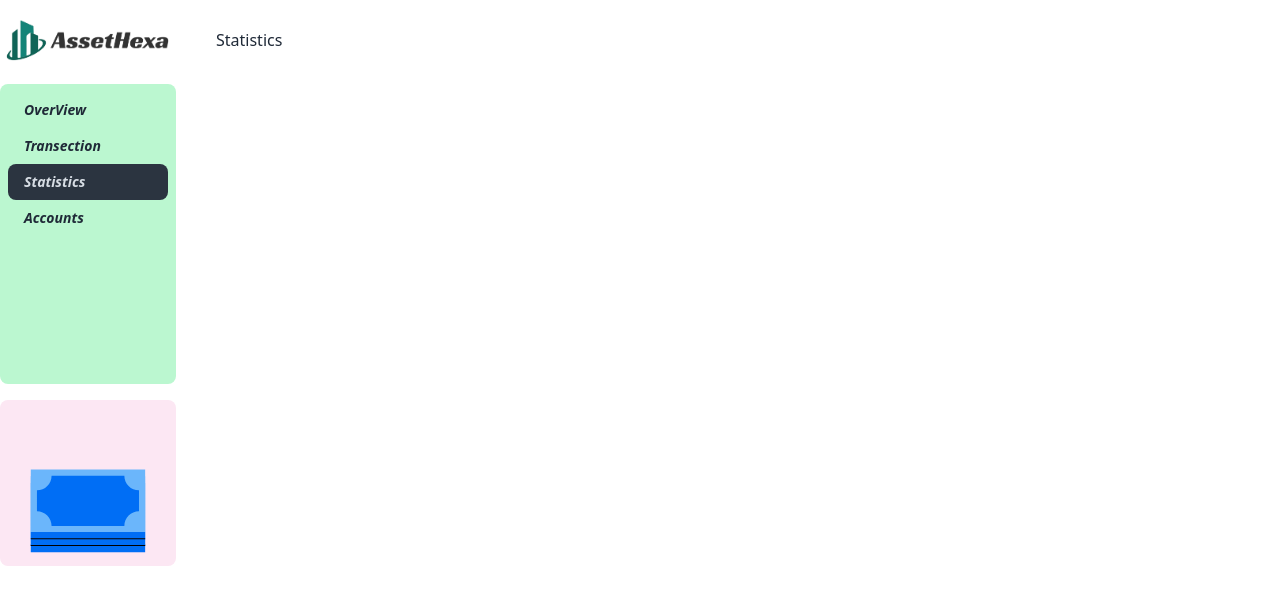
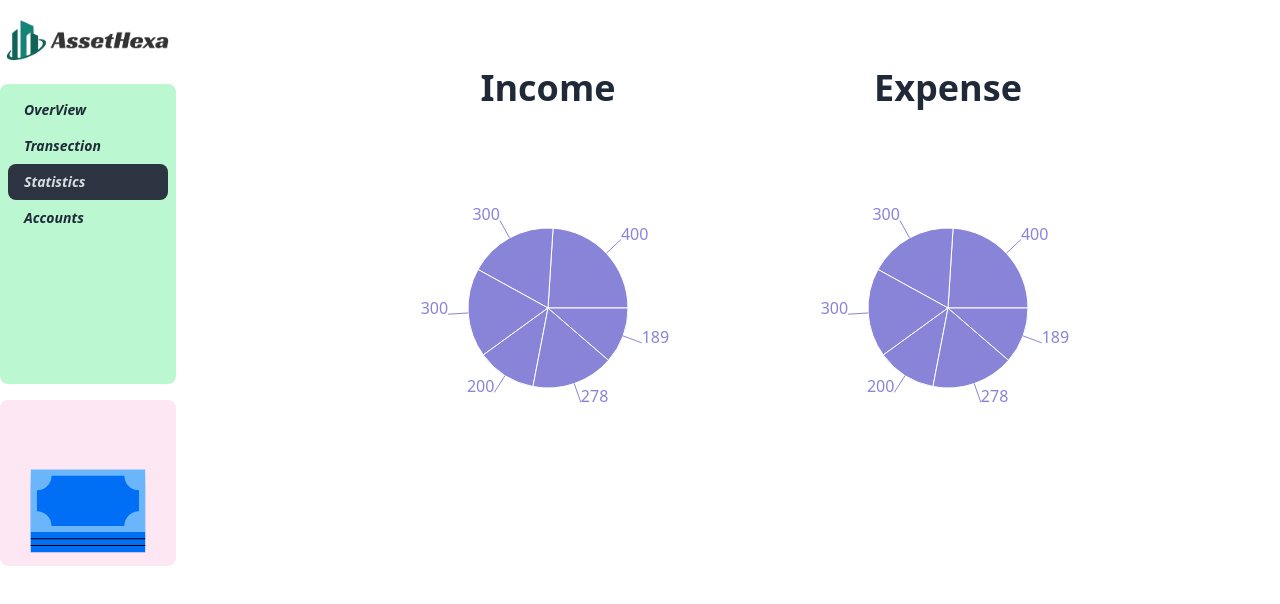
Before and after one commit to NFRIDOY/Asset-Hexa, a React (Vite) app: page /dashboard/statistics in a window 1280 px wide. Shown: the top 604 px of the page. Built offline with nearby package versions, Linux system fonts and the light colour scheme; no server answers.

Commit message:
added pie charts to statistics page

```diff
--- a/src/Dashboard/Statistics.jsx
+++ b/src/Dashboard/Statistics.jsx
@@ -1,11 +1,56 @@
+import { PieChart, Pie, Tooltip } from "recharts";
 
+const data01 = [
+  { name: "Group A", value: 400 },
+  { name: "Group B", value: 300 },
+  { name: "Group C", value: 300 },
+  { name: "Group D", value: 200 },
+  { name: "Group E", value: 278 },
+  { name: "Group F", value: 189 },
+];
 
 const Statistics = () => {
-    return (
-        <div>
-            <h2>Statistics</h2>
+  return (
+    <div className="mt-10">
+      <div className="flex flex-col md:flex-row justify-center items-center">
+        {/* Pie 1 */}
+        <div className="flex flex-col justify-center items-center overflow-clip">
+          <h1 className="text-4xl  text-center font-bold">Income</h1>
+          <PieChart width={400} height={400}>
+            <Pie
+              dataKey="value"
+              isAnimationActive={false}
+              data={data01}
+              cx="50%"
+              cy="50%"
+              outerRadius={80}
+              fill="#8884d8"
+              label
+            />
+            <Tooltip />
+          </PieChart>
         </div>
-    );
+        <div></div>
+        {/* PIE 2 */}
+        <div className="flex flex-col justify-center items-center overflow-clip">
+          <h1 className="text-4xl  text-center font-bold">Expense</h1>
+          <PieChart width={400} height={400}>
+            <Pie
+              dataKey="value"
+              isAnimationActive={false}
+              data={data01}
+              cx="50%"
+              cy="50%"
+              outerRadius={80}
+              fill="#8884d8"
+              label
+            />
+            <Tooltip />
+          </PieChart>
+        </div>
+      </div>
+    </div>
+  );
 };
 
 export default Statistics;
```
